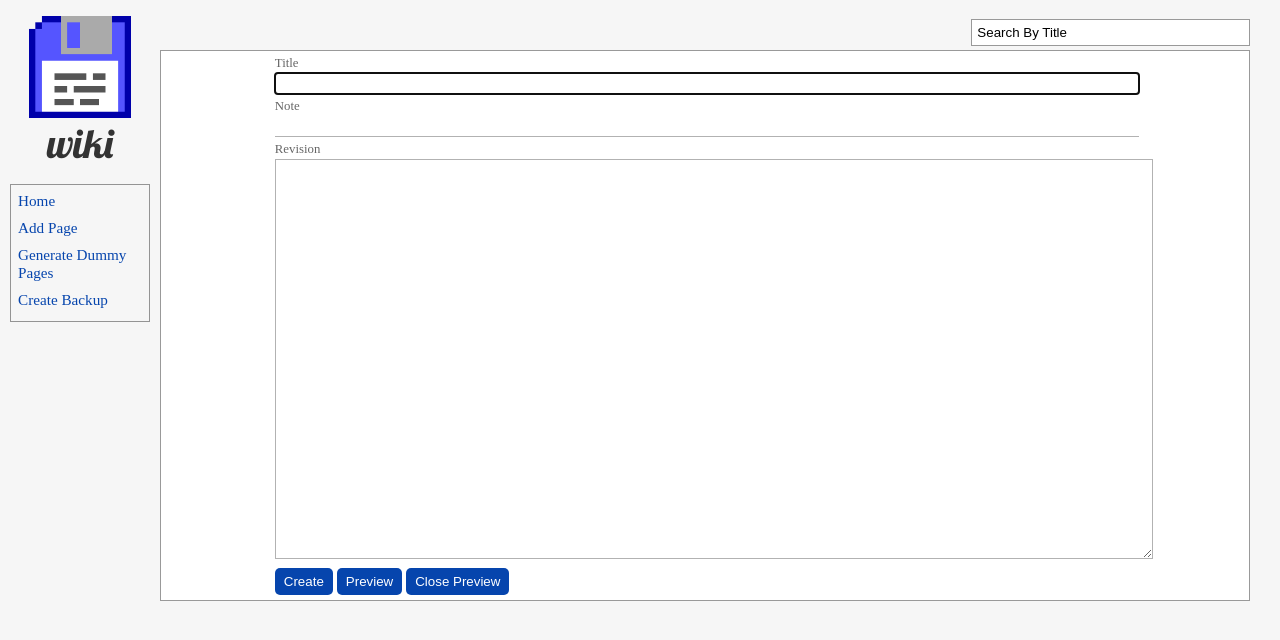
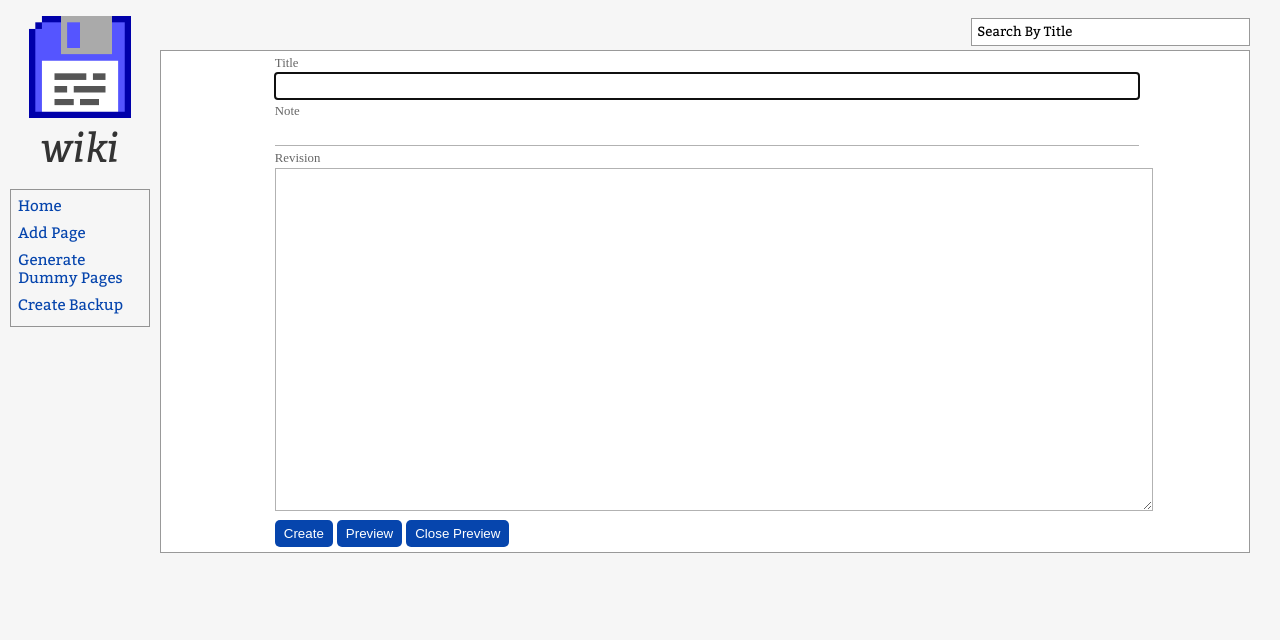
Before and after one commit to thesmileynoob/wiki, a Flask app: page /new in a window 1280 px wide. Shown: the top 640 px of the page. Run offline with Flask 2, Linux system fonts and the light colour scheme; some libraries are stand-ins or nearby versions.

Commit message:
font and css update

```diff
--- a/static/css/contentbox.css
+++ b/static/css/contentbox.css
@@ -10,7 +10,7 @@
 }
 
 #contentbox #page {
-    padding: 20px;
+    padding: 10px 20px;
 }
 
 #contentbox #page hr {
@@ -18,11 +18,16 @@
 }
 
 #contentbox #page #title {
-    font-family: monospace;
-    font-size: 2em;
+    font-family: 'Bitter';
+    font-weight: bold;
+    font-size: 2.2em;
+}
+
+#contentbox #page #timestamp {
+    font-family: 'Open Sans LightItalic';
+    font-size: 0.9em;
 }
 
 #contentbox #page #content {
-    font-family: 'Times New Roman', Times, serif;
-    font-size: 1.2em;
+    font-family: 'Open Sans', 'Noto Sans', 'Roboto', 'Times New Roman', Times, serif;
 }
--- a/static/css/editor.css
+++ b/static/css/editor.css
@@ -17,12 +17,15 @@
 }
 
 #editor form input {
-    font-family: monospace;
     border: 1px solid rgba(0, 0, 0, 0.3);
     width: 100%; /* todo: input box goes out of .field  */
     font-size: 1.2em;
     border: none;
     border-bottom: 1px solid rgba(0, 0, 0, 0.3);
+}
+
+#editor form #page_title {
+    font-family: 'Bitter';
 }
 
 #editor form textarea {
@@ -36,8 +39,7 @@
     resize: vertical;
     overflow: auto;
 
-    font-family: monospace;
-    font-size: 1.2em;
+    font-family: 'Open Sans SemiBold';
 }
 
 @keyframes form-focus{
@@ -86,21 +88,3 @@
     text-align: center;
     border: 1px dotted;
 }
-
-#editor #preview_box #page {
-    padding: 20px;
-}
-
-#editor #preview_box #page hr {
-    border-top: 1px solid #eee;
-}
-
-#editor #preview_box #page #title {
-    font-family: monospace;
-    font-size: 2em;
-}
-
-#editor #preview_box #page #content {
-    font-family: 'Times New Roman', Times, serif;
-    font-size: 1.2em;
-}
--- a/static/css/fonts.css
+++ b/static/css/fonts.css
@@ -42,3 +42,22 @@
     font-weight: 400;
     src: url('/static/fonts/Open_Sans/OpenSans-Italic.ttf');
 }
+
+@font-face {
+    font-family: 'Open Sans';
+    font-weight: lighter;
+    src: url('/static/fonts/Open_Sans/OpenSans-Light.ttf');
+}
+
+@font-face {
+    font-family: 'Open Sans LightItalic';
+    font-weight: 400;
+    src: url('/static/fonts/Open_Sans/OpenSans-LightItalic.ttf');
+}
+
+
+@font-face {
+    font-family: 'Open Sans SemiBold';
+    font-weight: 400;
+    src: url('/static/fonts/Open_Sans/OpenSans-SemiBold.ttf');
+}
--- a/static/css/sidebar.css
+++ b/static/css/sidebar.css
@@ -19,12 +19,14 @@
 }
 
 #sidebar #logobox #logo_title {
+    font-family: 'Bitter';
+    font-style: italic;
     font-size: 40px;
-    font-family: 'Lobster', 'Bitter', logoFont;
     color: var(--theme-logo-text-color);
 }
 
 #sidebar nav {
+    font-family: 'Bitter', 'Open Sans';
     margin: 10px;
     padding: 5px;
     border: 1px solid var(--theme-border-color);
--- a/static/css/topbar.css
+++ b/static/css/topbar.css
@@ -5,6 +5,8 @@
 }
 
 #topbar #action_box {
+    font-family: 'Open Sans';
+    font-weight: lighter;
     display: inline-block;
     position: absolute;
     bottom: 0;
@@ -31,6 +33,7 @@
 }
 
 #topbar #search_box input {
+    font-family: 'Bitter';
     background: var(--theme-secondary-color);
     padding: 5px;
     color: var(--theme-text-color);
--- a/templates/components/base.html
+++ b/templates/components/base.html
@@ -20,7 +20,6 @@
         <link rel="stylesheet" href="/static/css/sidebar.css">
         <link rel="stylesheet" href="/static/css/contentbox.css">
 
-        <link href="https://fonts.googleapis.com/css?family=Bitter|Lobster" rel="stylesheet">
 
 
         <!-- Dynamic css -->
--- a/templates/page.html
+++ b/templates/page.html
@@ -4,7 +4,7 @@
 
 <div id="page">
     <div id="title">{{  ctx.page.title  }}</div>
-    <small> {{ ctx.page.timestamp() }} </small>
+    <div id="timestamp">{{ ctx.page.timestamp() }}</div>
     <hr>
     <div id="content">{{ ctx.page.body() }}</div>
 </div>
```
